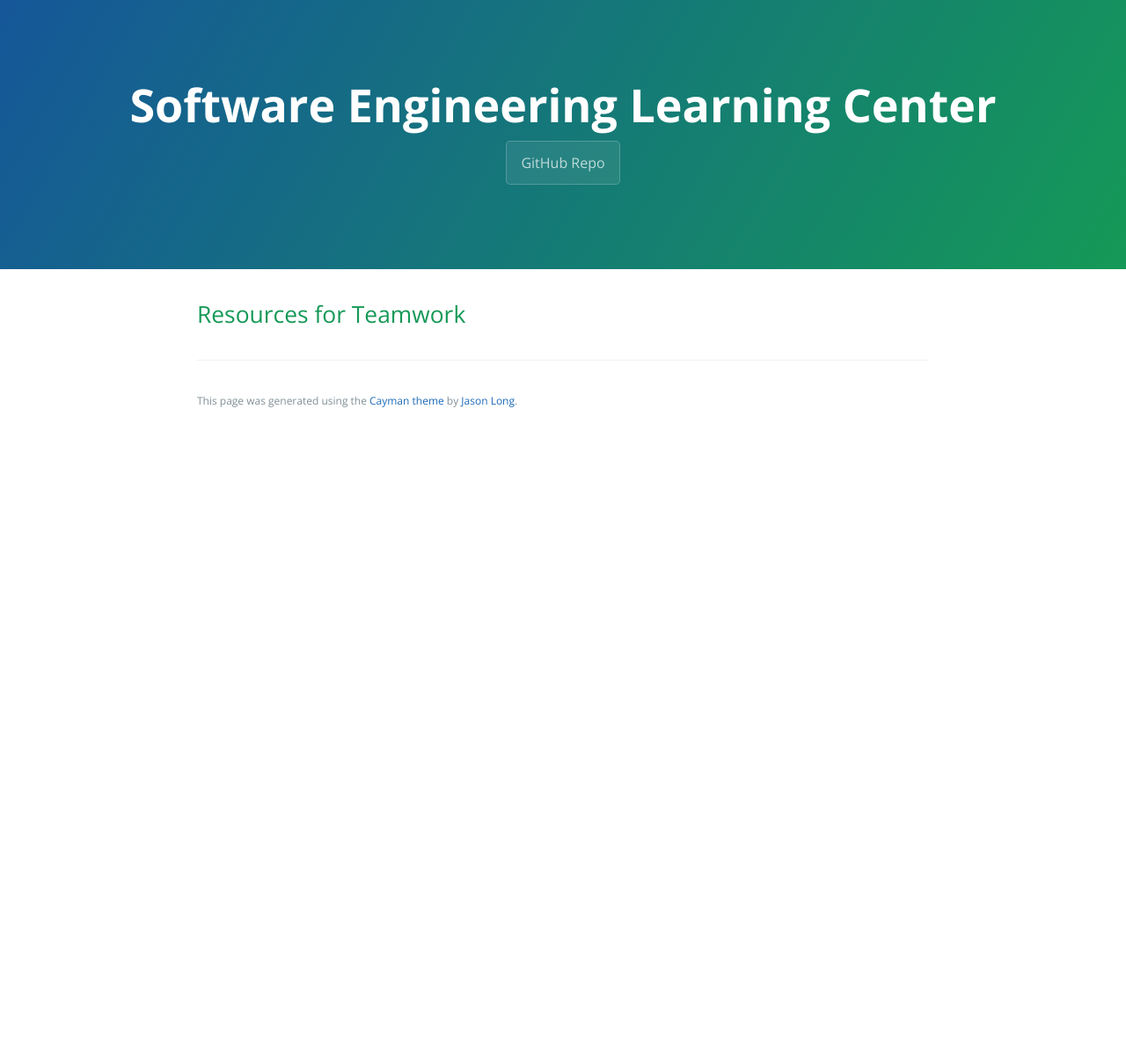
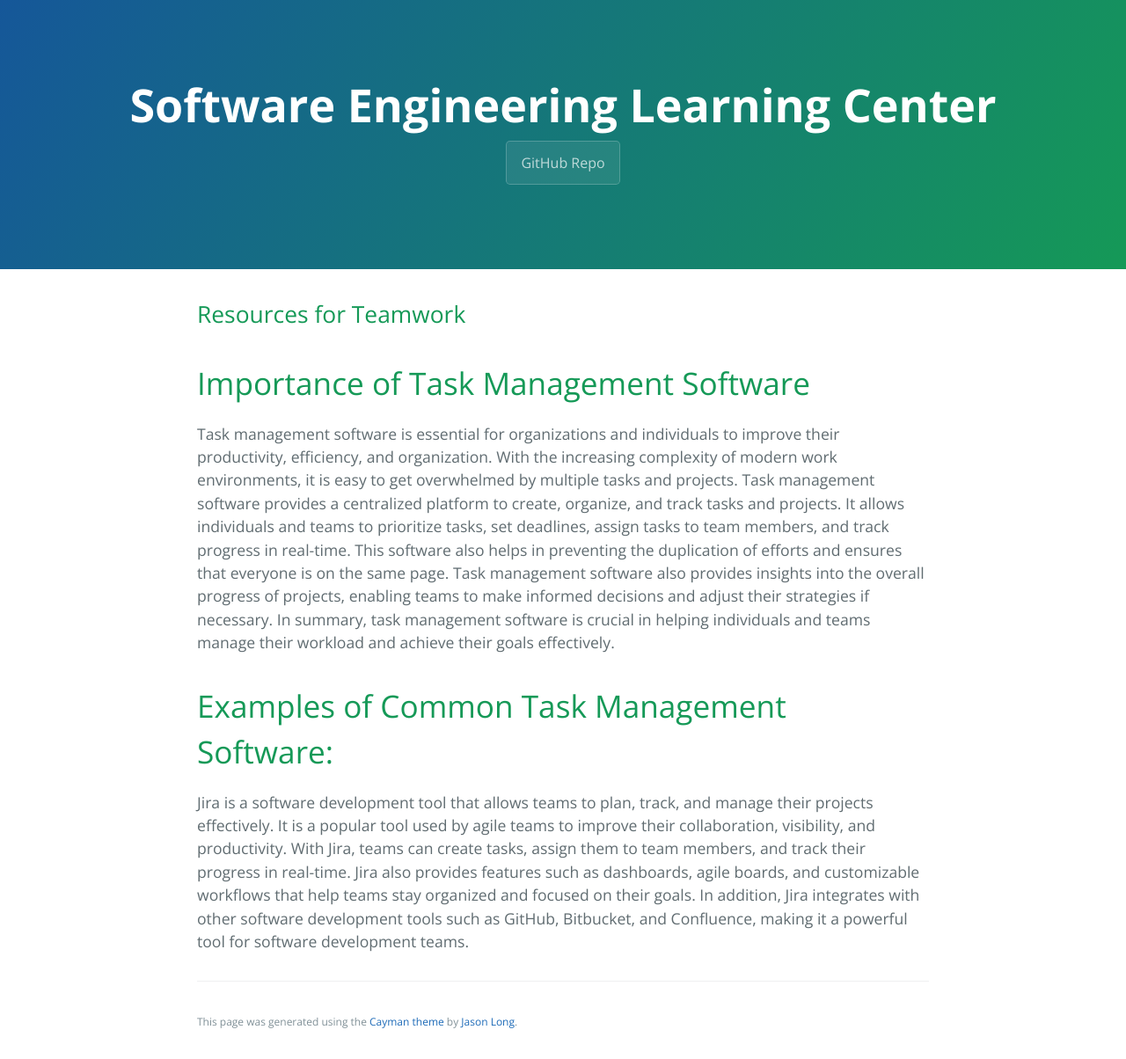
Before and after one commit to learning-software-engineering/learning-software-engineering.github.io, a Jekyll site: the page built from Topics/Teamwork.md, in a window 1280 px wide. Shown: the whole page at 88% size. Built offline with Jekyll 4.4.1, drawn with Linux system fonts in a browser that asks for light colours; our own code applies the rules of GitHub Pages for plain Markdown files; before the commit the page ends 900 px from its top, so only the background shows below that.

Commit message:
Provided information on Task Management Software and Jira
- Provided a brief summary of the importance of task management software
- Talked about how it is used
- Gave an example about a very popular  task management software product Jira

```diff
--- a/Topics/Teamwork.md
+++ b/Topics/Teamwork.md
@@ -1 +1,7 @@
 ## Resources for Teamwork
+
+# Importance of Task Management Software
+Task management software is essential for organizations and individuals to improve their productivity, efficiency, and organization. With the increasing complexity of modern work environments, it is easy to get overwhelmed by multiple tasks and projects. Task management software provides a centralized platform to create, organize, and track tasks and projects. It allows individuals and teams to prioritize tasks, set deadlines, assign tasks to team members, and track progress in real-time. This software also helps in preventing the duplication of efforts and ensures that everyone is on the same page. Task management software also provides insights into the overall progress of projects, enabling teams to make informed decisions and adjust their strategies if necessary. In summary, task management software is crucial in helping individuals and teams manage their workload and achieve their goals effectively.
+
+# Examples of Common Task Management Software:
+Jira is a software development tool that allows teams to plan, track, and manage their projects effectively. It is a popular tool used by agile teams to improve their collaboration, visibility, and productivity. With Jira, teams can create tasks, assign them to team members, and track their progress in real-time. Jira also provides features such as dashboards, agile boards, and customizable workflows that help teams stay organized and focused on their goals. In addition, Jira integrates with other software development tools such as GitHub, Bitbucket, and Confluence, making it a powerful tool for software development teams.
```
